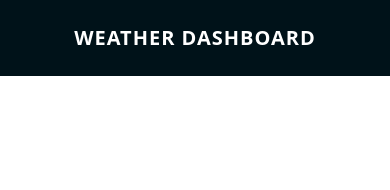
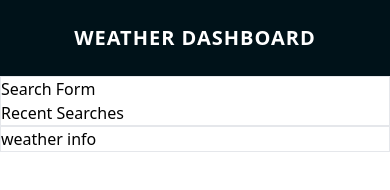
Before and after one commit to ss12932/weather-dashboard, a website: page index.html in a window 390 px wide. Drawn offline with nearby package versions, Linux system fonts and the light colour scheme.

Commit message:
main section responsiveness + markup

```diff
--- a/index.html
+++ b/index.html
@@ -7,13 +7,24 @@
     <link rel="stylesheet" href="./assets/css/main.css" />
     <title>Document</title>
   </head>
-  <body>
+  <body class="h-screen">
     <header class="bg-rich-black-fogra-29 text-white py-6">
       <h1 class="uppercase tracking-wider text-center font-bold text-xl">
         Weather Dashboard
       </h1>
     </header>
-    <main class="main"></main>
+    <main class="h-full main flex flex-col md:flex-row">
+      <!-- Search Form + recent Searches Container -->
+      <div class="w-full border md:w-1/4">
+        <!-- Search Form -->
+        <div>Search Form</div>
+        <!-- Recent Searches -->
+        <div>Recent Searches</div>
+      </div>
+
+      <!-- Weather info container -->
+      <div class="w-full border md:w-3/4">weather info</div>
+    </main>
     <script
       src="https://cdnjs.cloudflare.com/ajax/libs/jquery/3.6.0/jquery.min.js"
       integrity="sha512-894YE6QWD5I59HgZOGReFYm4dnWc1Qt5NtvYSaNcOP+u1T9qYdvdihz0PPSiiqn/+/3e7Jo4EaG7TubfWGUrMQ=="
```
Also changed, not shown: assets/css/main.css.
